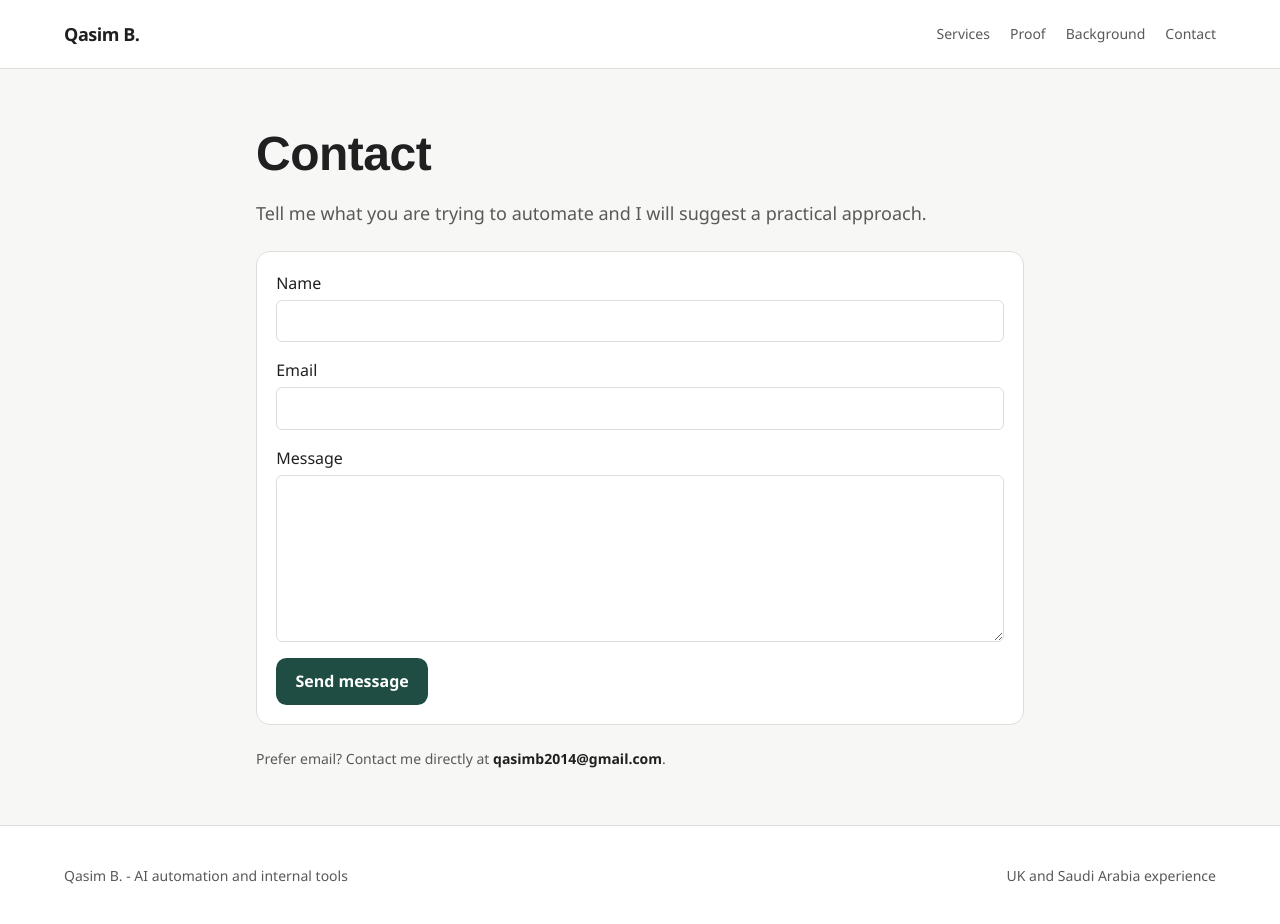
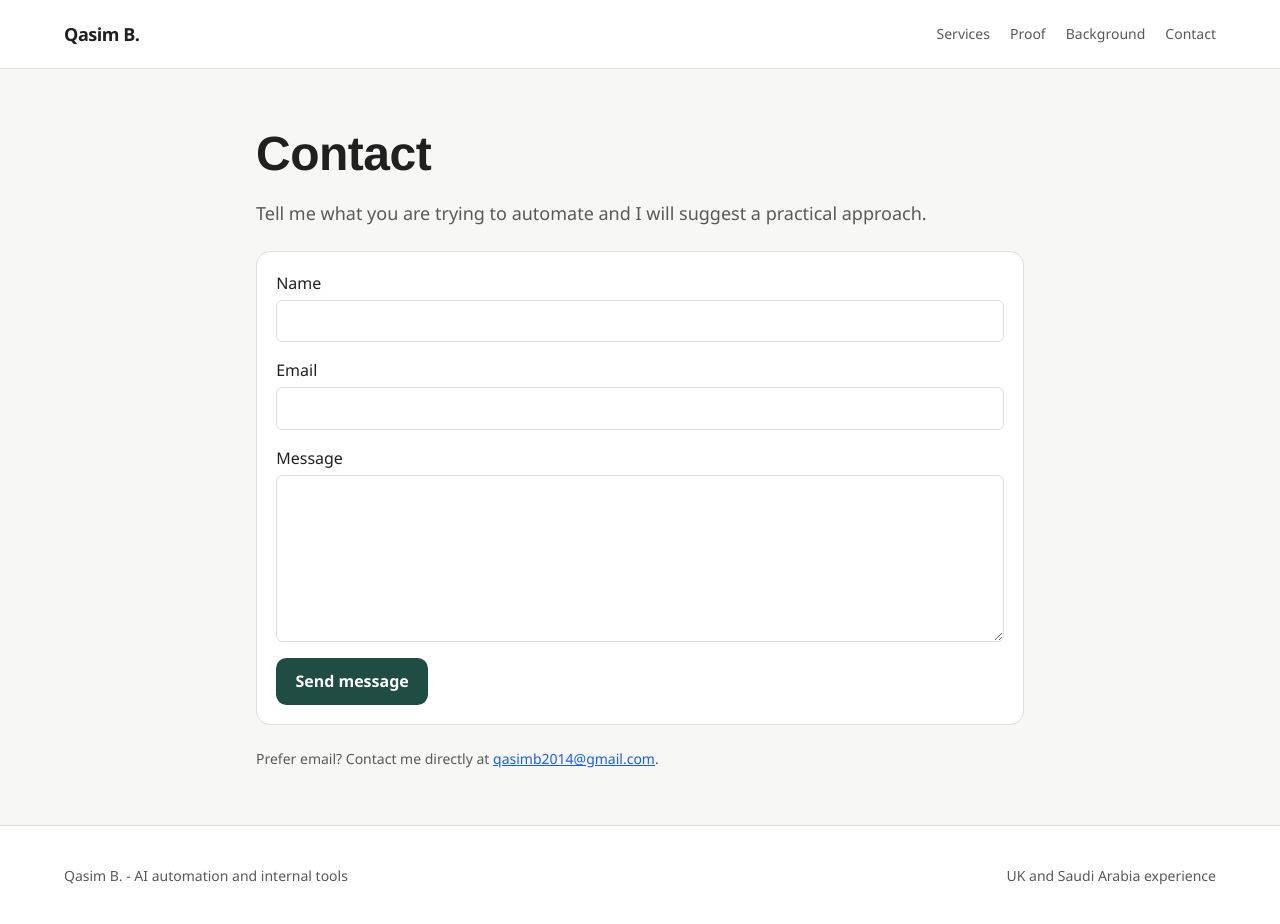
Before and after one commit to SmartOpsCodeAI/Personal_website, a Next.js app: page /contact in a window 1280 px wide. Built offline with nearby package versions, Linux system fonts and the light colour scheme; no server answers.

Commit message:
update contact email

```diff
--- a/src/app/contact/page.tsx
+++ b/src/app/contact/page.tsx
@@ -21,9 +21,12 @@ export default function ContactPage() {
 
         <ContactForm />
 
-        <p className="mt-6 text-sm">
+        <p className="mt-6 text-sm text-gray-600">
           Prefer email? Contact me directly at{" "}
-          <a className="secondary-link" href="mailto:qasimb2014@gmail.com">
+          <a
+            className="text-blue-600 underline"
+            href="mailto:qasimb2014@gmail.com"
+          >
             qasimb2014@gmail.com
           </a>
           .
```
